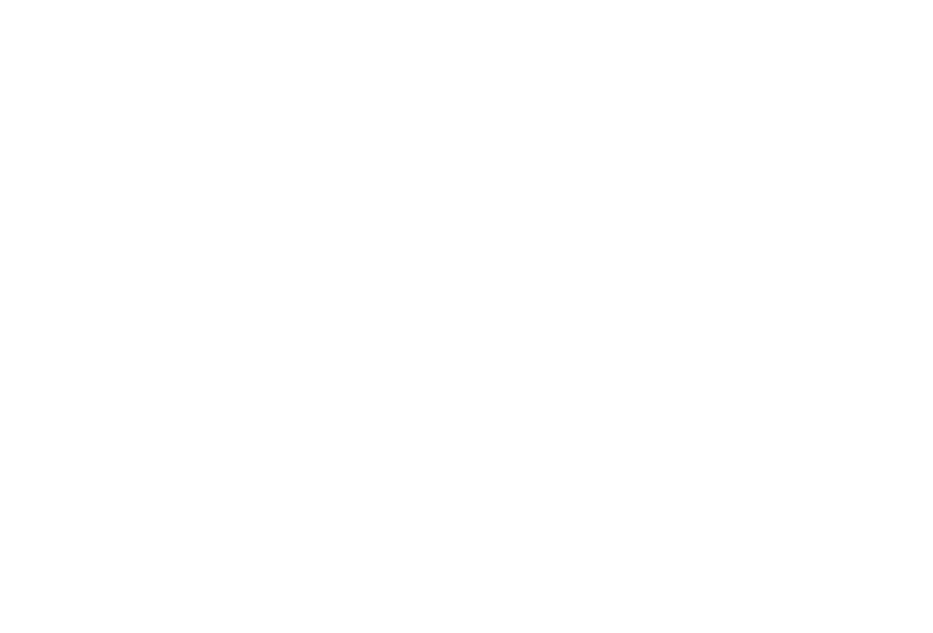
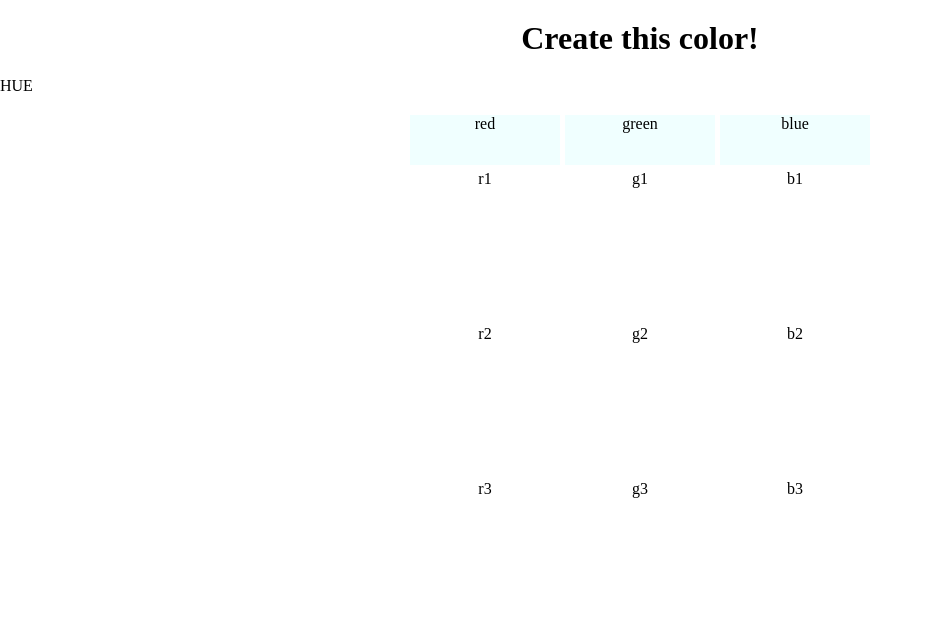
Before and after one commit to wodzynski/Guess-This-Color, a website: page main.html in a window 1280 px wide. Shown: the whole page, without its empty margins (0-933 px from the left). Drawn offline with Linux system fonts and the light colour scheme.

Commit message:
first sketch

```diff
--- a/main.css
+++ b/main.css
@@ -0,0 +1,51 @@
+:root {
+  --bar-color: azure;
+}
+
+body {
+  margin: 0;
+}
+
+h1 {
+  margin: 20px auto;
+  text-align: center;
+}
+
+#red {
+  grid-column-start: 2;
+  background-color: var(--bar-color);
+}
+
+#green {
+  background-color: var(--bar-color);
+}
+
+#blue {
+  background-color: var(--bar-color);
+}
+
+#board {
+  text-align: center;
+  padding: 0 0;
+  margin: 20px auto;
+  display: grid;
+  grid-gap: 5px;
+  grid-template-columns: 1fr 150px 150px 150px 1fr;
+  grid-template-rows: 50px 150px 150px 150px;
+}
+
+#r1 {
+  grid-column-start: 2;
+}
+
+#r2 {
+  grid-column-start: 2;
+}
+
+#r3 {
+  grid-column-start: 2;
+}
+
+.colorName {
+  background-color: blue;
+}
--- a/main.html
+++ b/main.html
@@ -12,6 +12,26 @@
 
 <body>
 
+    <h1>Create this color!</h1>
+    <div id="optionBar">
+        <span></span>
+        <span id="modeToggle">HUE</span>
+    </div>
+    <div id="board">
+        <div id="red">red</div>
+        <div id="green">green</div>
+        <div id="blue">blue</div>
+        <div id="r1">r1</div>
+        <div id="g1">g1</div>
+        <div id="b1">b1</div>
+        <div id="r2">r2</div>
+        <div id="g2">g2</div>
+        <div id="b2">b2</div>
+        <div id="r3">r3</div>
+        <div id="g3">g3</div>
+        <div id="b3">b3</div>
+    </div>
+
 </body>
 
 </html>
```
Also changed, not shown: package.json (added, +18 -0 lines).
